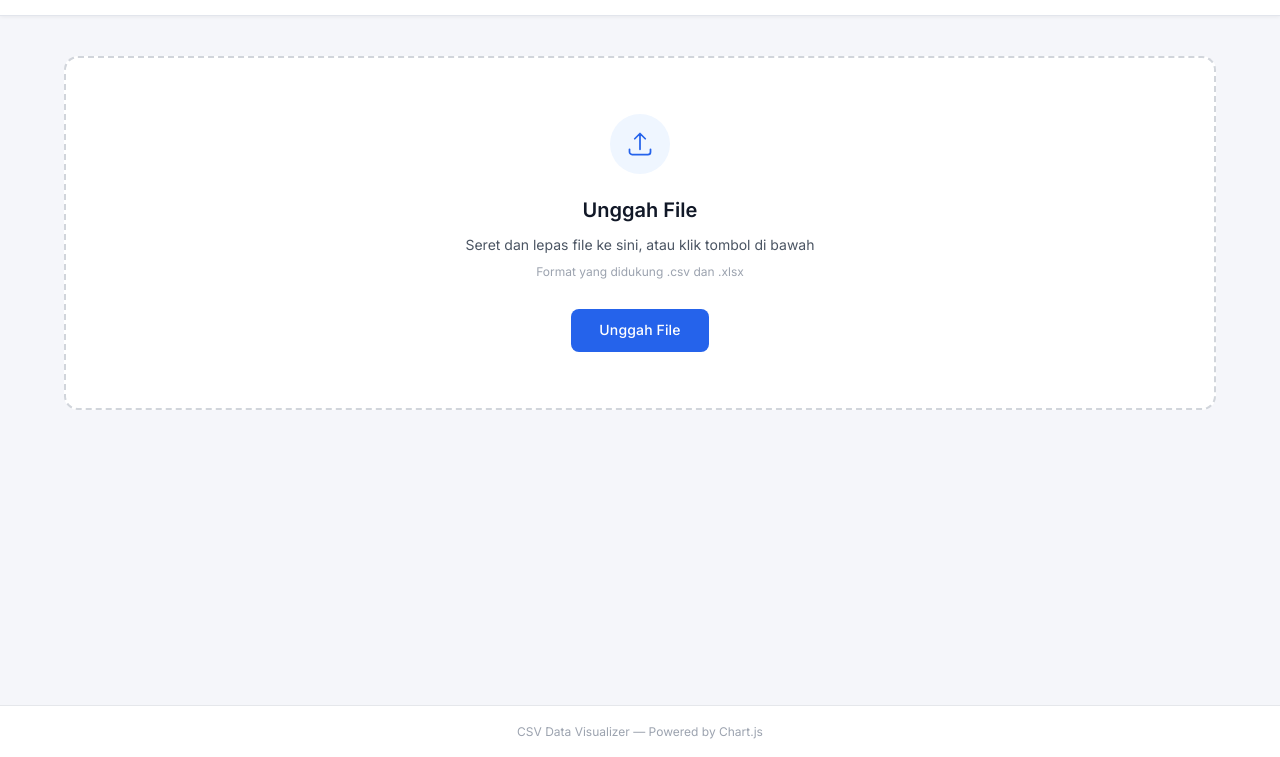
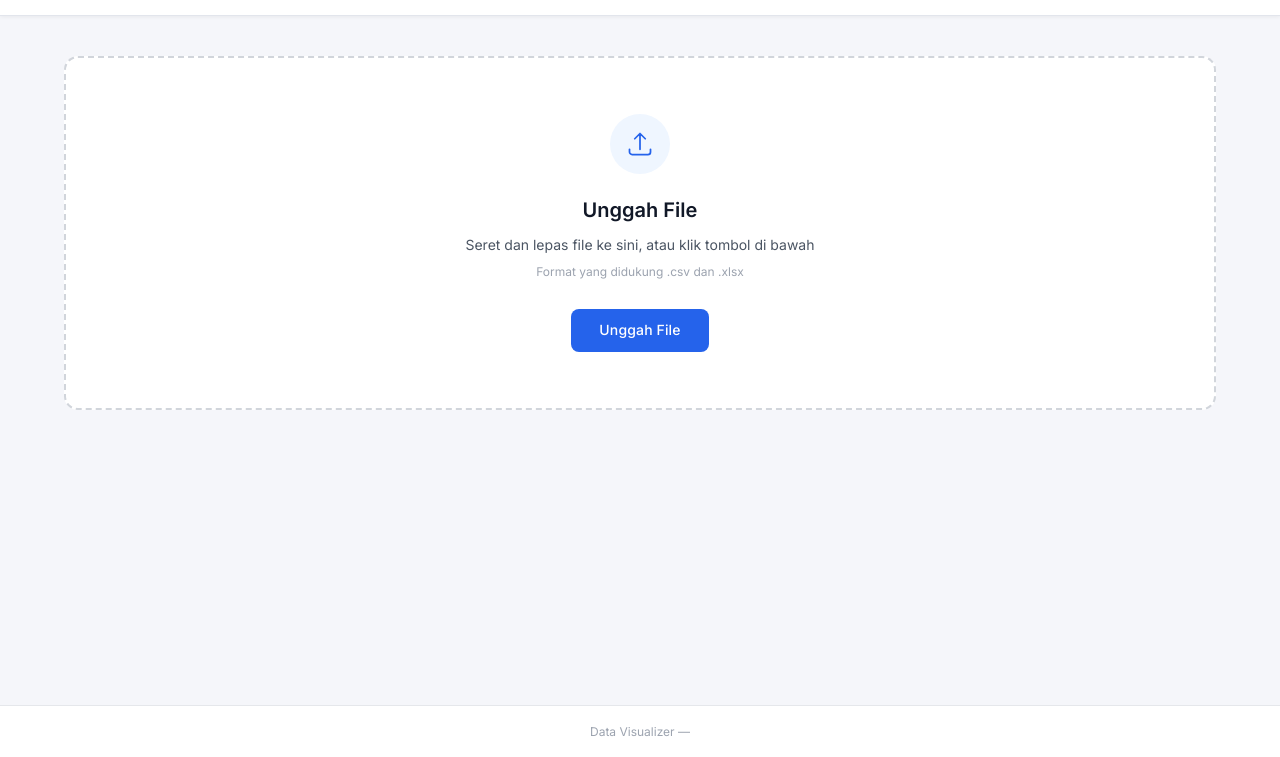
Before and after one commit to mrizkyrmdhnn/Projek-Web, a website: page index.html in a window 1280 px wide. Shown: the part 43-800 px from the top of the page. Drawn offline with nearby package versions, Linux system fonts and the light colour scheme.

Commit message:
Add files via upload

```diff
--- a/index.html
+++ b/index.html
@@ -204,7 +204,7 @@
   <!-- FOOTER -->
   <footer class="footer">
     <div class="container">
-      <p>CSV Data Visualizer &mdash; Powered by Chart.js</p>
+      <p>Data Visualizer &mdash;</p>
     </div>
   </footer>
 
```
